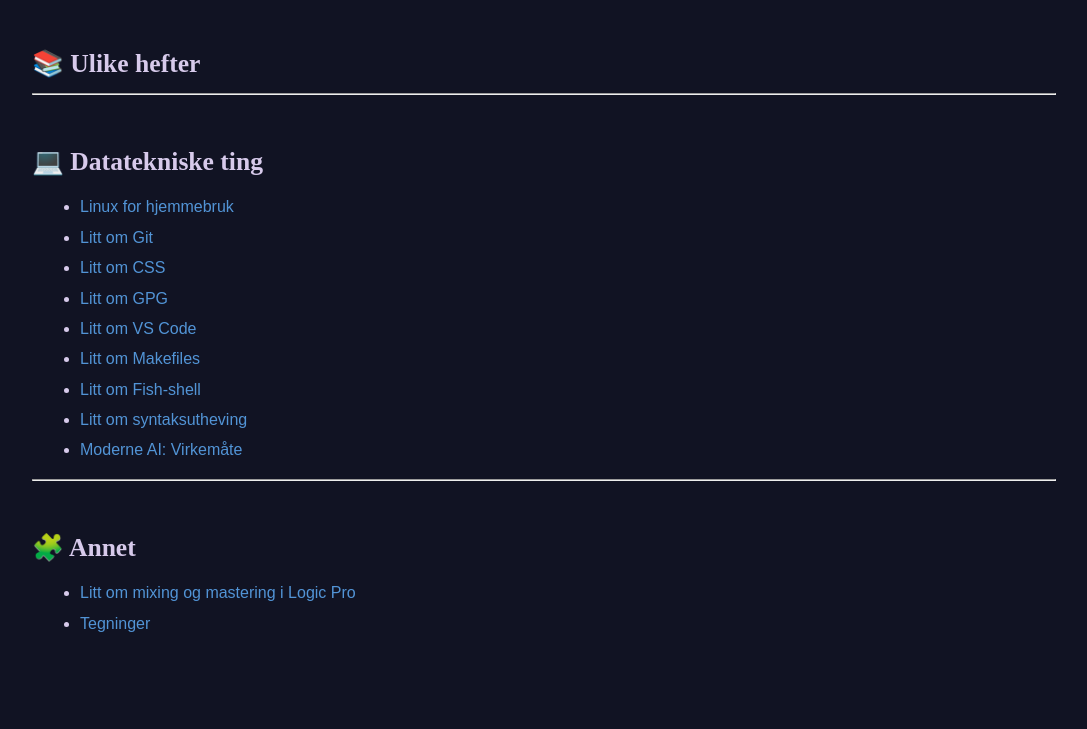
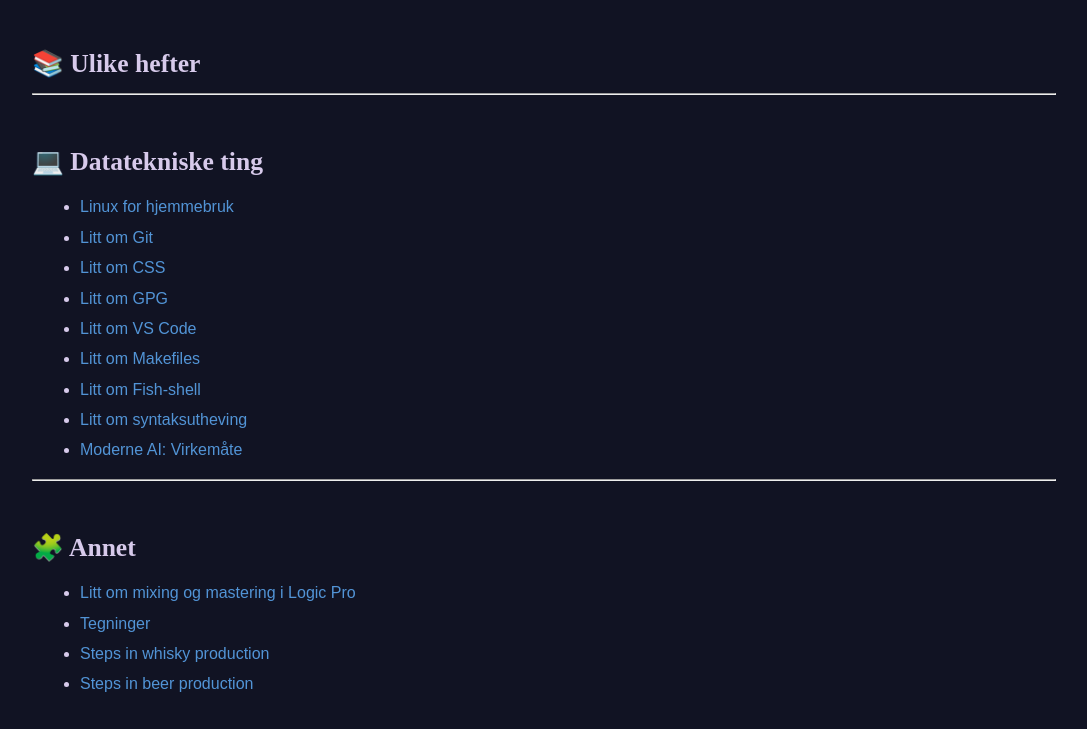
Before and after one commit to mailjaro/mailjaro.github.io, a plain HTML site: page builds/master.html in a window 1280 px wide. Shown: the part 174-903 px from the top of the page, without its empty margins (96-1183 px from the left). Before the commit the page ends 842 px from the top, so only its background shows below. Drawn offline with Linux system fonts and the light colour scheme.

Commit message:
Whisky and beer included

```diff
--- a/builds/master.html
+++ b/builds/master.html
@@ -115,6 +115,10 @@ text-decoration: underline;
                 <li><a href="https://mailjaro.github.io/mixing-repo/">Litt om
                 mixing og mastering i Logic Pro</a></li>
                 <li><a href="https://mailjaro.github.io/drawings-repo/">Tegninger</a></li>
+                <li><a href="https://mailjaro.github.io/whisky-repo/">Steps in
+                whisky production</a></li>
+                <li><a href="https://mailjaro.github.io/beer-repo/">Steps in
+                beer production</a></li>
                 </ul>
     </main>
 
```
Also changed, not shown: index.html (+4 -0 lines), 1 other file.
